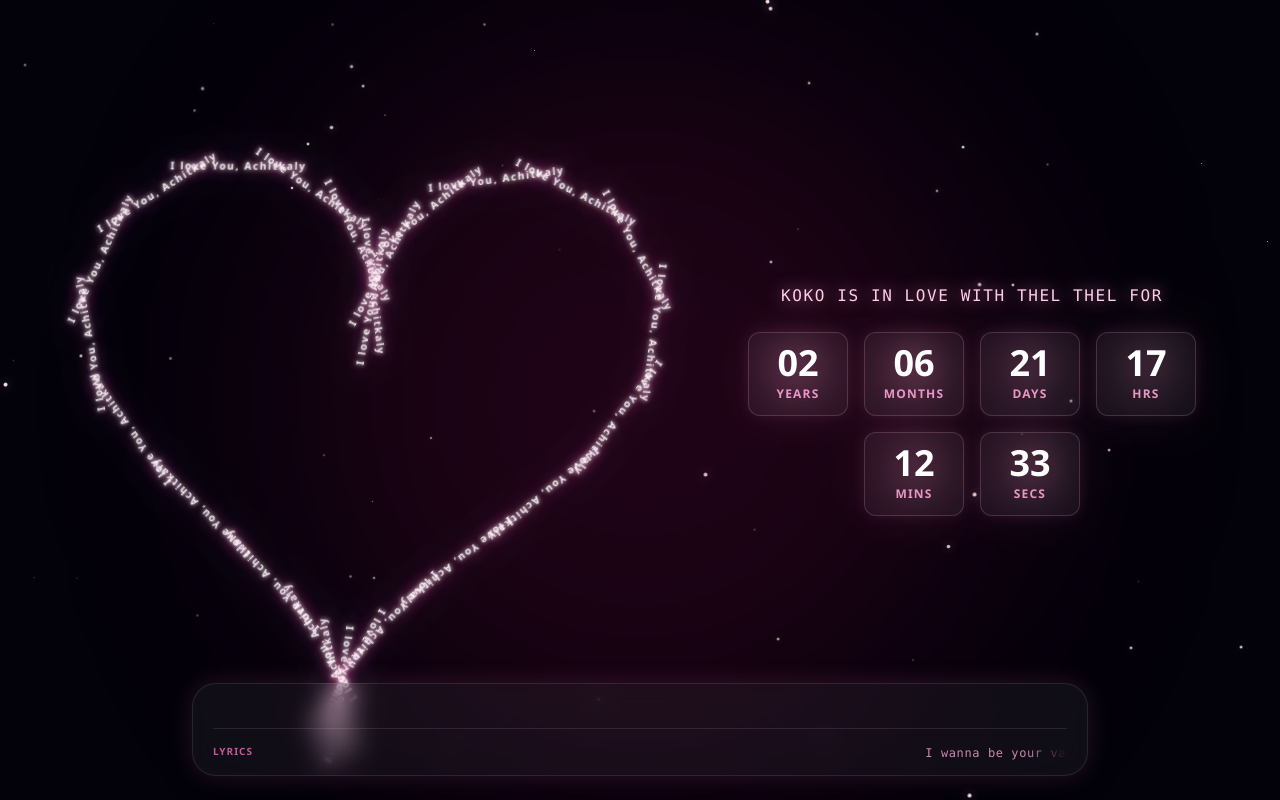
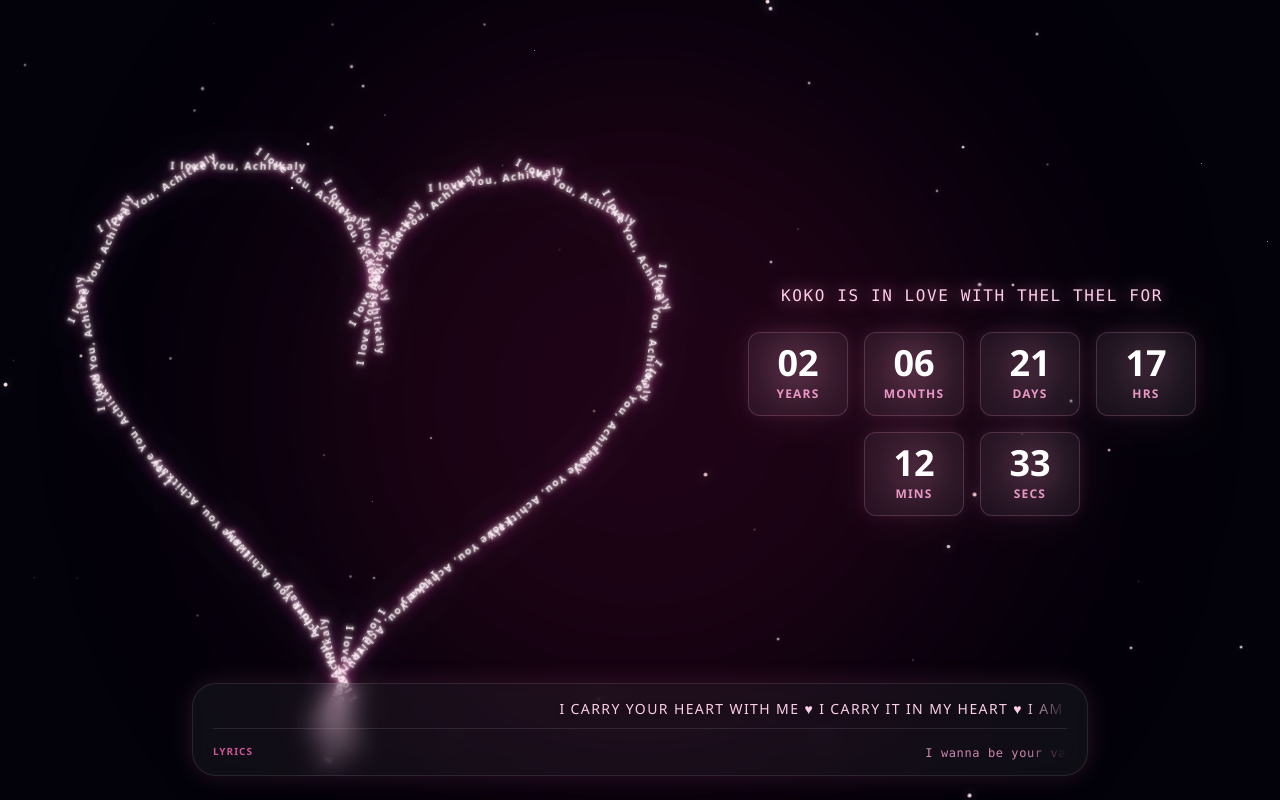
Before and after one commit to zinlynhtet/cozy, a Next.js app: page / in a window 1280 px wide. Built offline with nearby package versions, Linux system fonts and the light colour scheme.

Commit message:
Update marquee with E.E. Cummings poem

```diff
--- a/src/app/page.tsx
+++ b/src/app/page.tsx
@@ -181,7 +181,7 @@ export default function Home() {
             }}
           >
             <div className="inline-block animate-marquee text-pink-200 text-[10px] sm:text-xs md:text-sm font-medium tracking-widest drop-shadow-md pr-full uppercase">
-              You are the missing piece to my soul ♥ My heart beats only for you ♥ Every moment with you is a dream come true ♥ I will love you today, tomorrow, and forever
+              I carry your heart with me ♥ I carry it in my heart ♥ I am never without it ♥ anywhere I go you go, my dear ♥ and whatever is done by only me is your doing, my darling ♥ I fear no fate, for you are my fate, my sweet ♥ I want no world, for beautiful you are my world, my true ♥ here is the deepest secret nobody knows ♥ here is the root of the root and the bud of the bud and the sky of the sky of a tree called life ♥ and this is the wonder that's keeping the stars apart ♥ I carry your heart with me ♥ I carry it in my heart
             </div>
           </div>
         </div>
```
